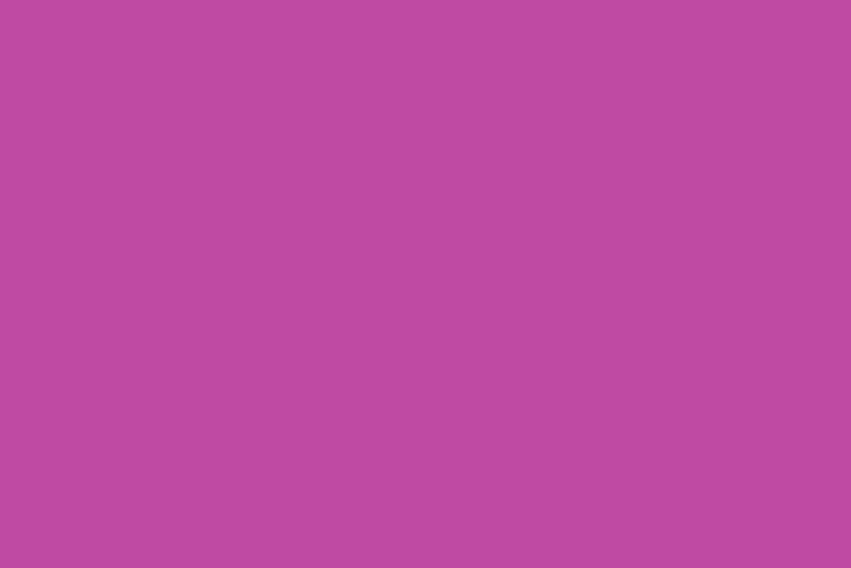
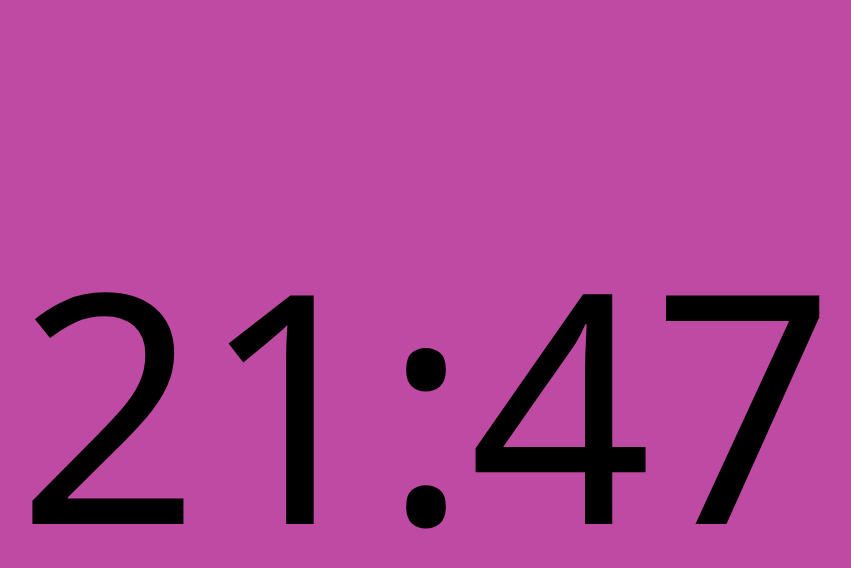
Before and after one commit to Prokleta-Kuja/strimalica, a Vue app in the folder src/: page / in a window 1280 px wide. Both pictures are taken after a click on the button 1173 px from the left and 126 px from the top of the page. Shown: the top 568 px of the page, without its empty margins (214-1065 px from the left). Built offline with nearby package versions, Linux system fonts and the light colour scheme.

Commit message:
screensaver time

```diff
--- a/src/src/components/ScreenSaver.vue
+++ b/src/src/components/ScreenSaver.vue
@@ -7,18 +7,20 @@ const el = ref<HTMLElement | null>(null);
 
 </script>
 <template>
-    <div ref="el" id="screensaver" v-show="radio.screenSaver.shown" :style="{ backgroundColor: radio.screenSaver.color }"
-        @click="radio.toggleScreenSaver">
+    <div ref="el" id="screensaver" class="position-absolute top-0 start-0 w-100 h-100" v-show="radio.screenSaver.shown"
+        :style="{ backgroundColor: radio.screenSaver.color }" @click="radio.toggleScreenSaver">
+        <div id="screensaver-time" class="position-absolute top-50 start-50 translate-middle">{{ radio.screenSaver.time }}
+        </div>
     </div>
 </template>
 <style>
 #screensaver {
-    width: 100%;
-    height: 100%;
-    position: absolute;
-    left: 0px;
-    top: 0px;
     z-index: 2;
     transition: 3s background-color ease;
 }
+
+#screensaver-time {
+    color: black;
+    font-size: 40vmin;
+}
 </style>
--- a/src/src/stores/RadioPlayer.ts
+++ b/src/src/stores/RadioPlayer.ts
@@ -47,8 +47,9 @@ export const useRadioPlayer = defineStore('radio-player', () => {
   ]
   const currentStreamId = ref<number | undefined>()
   const isPlaying = ref(false)
-  const screenSaver = reactive<{ shown: boolean; color: string }>({
+  const screenSaver = reactive<{ shown: boolean; time: string; color: string }>({
     shown: false,
+    time: '',
     color: ''
   })
   const currentVolume = ref(100)
@@ -94,6 +95,7 @@ export const useRadioPlayer = defineStore('radio-player', () => {
     } else {
       player.pause()
       isPlaying.value = false
+      toggleScreenSaver()
     }
   }
 
@@ -107,6 +109,8 @@ export const useRadioPlayer = defineStore('radio-player', () => {
   const randomNumber = () => Math.floor(Math.random() * 256)
   const scheduleColor = () => (timeout = setTimeout(changeColor, 3000))
   const changeColor = () => {
+    const dt = new Date()
+    screenSaver.time = `${dt.getHours()}:${dt.getMinutes()}`
     screenSaver.color = `rgb(${randomNumber()},${randomNumber()},${randomNumber()})`
     scheduleColor()
   }
```
